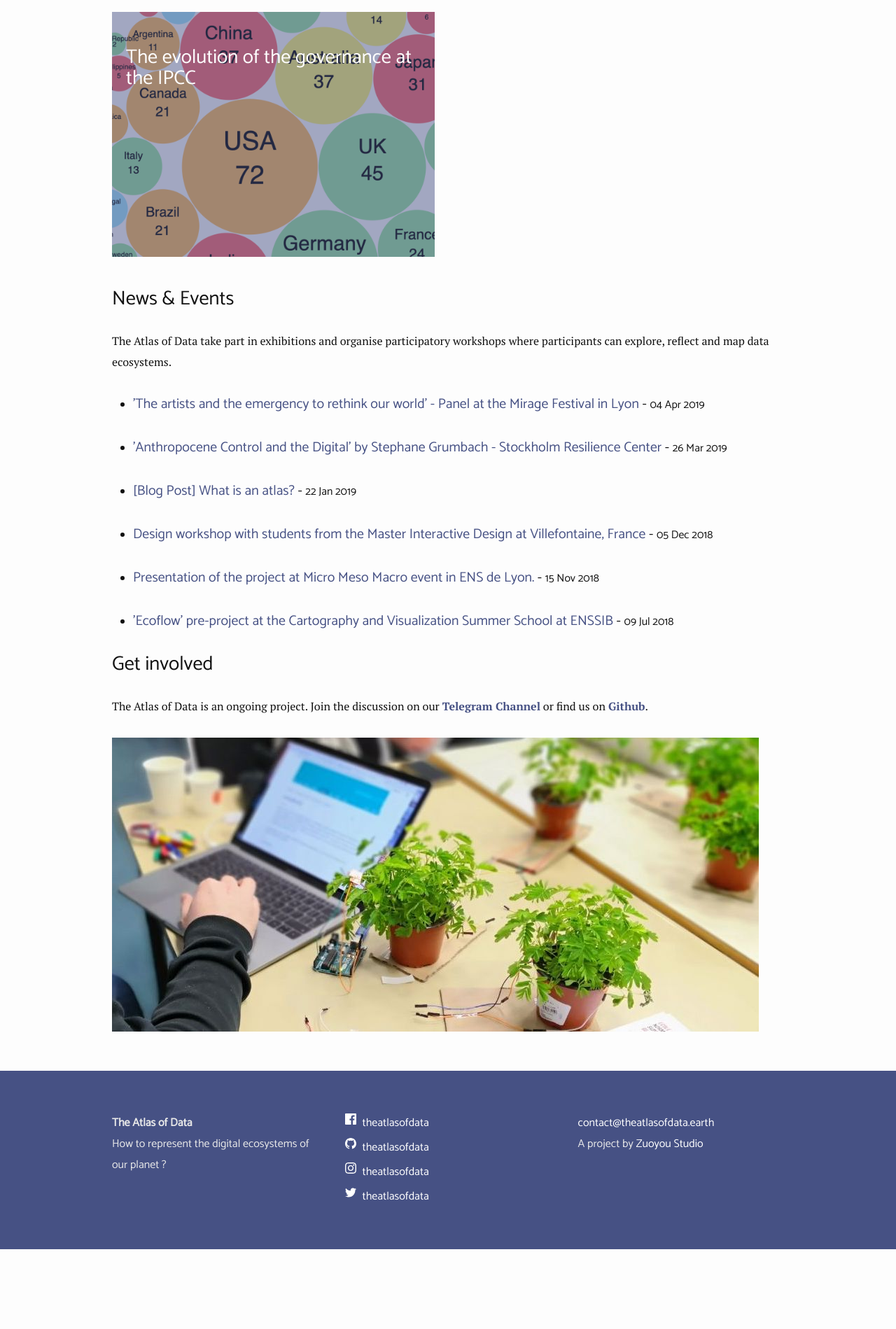
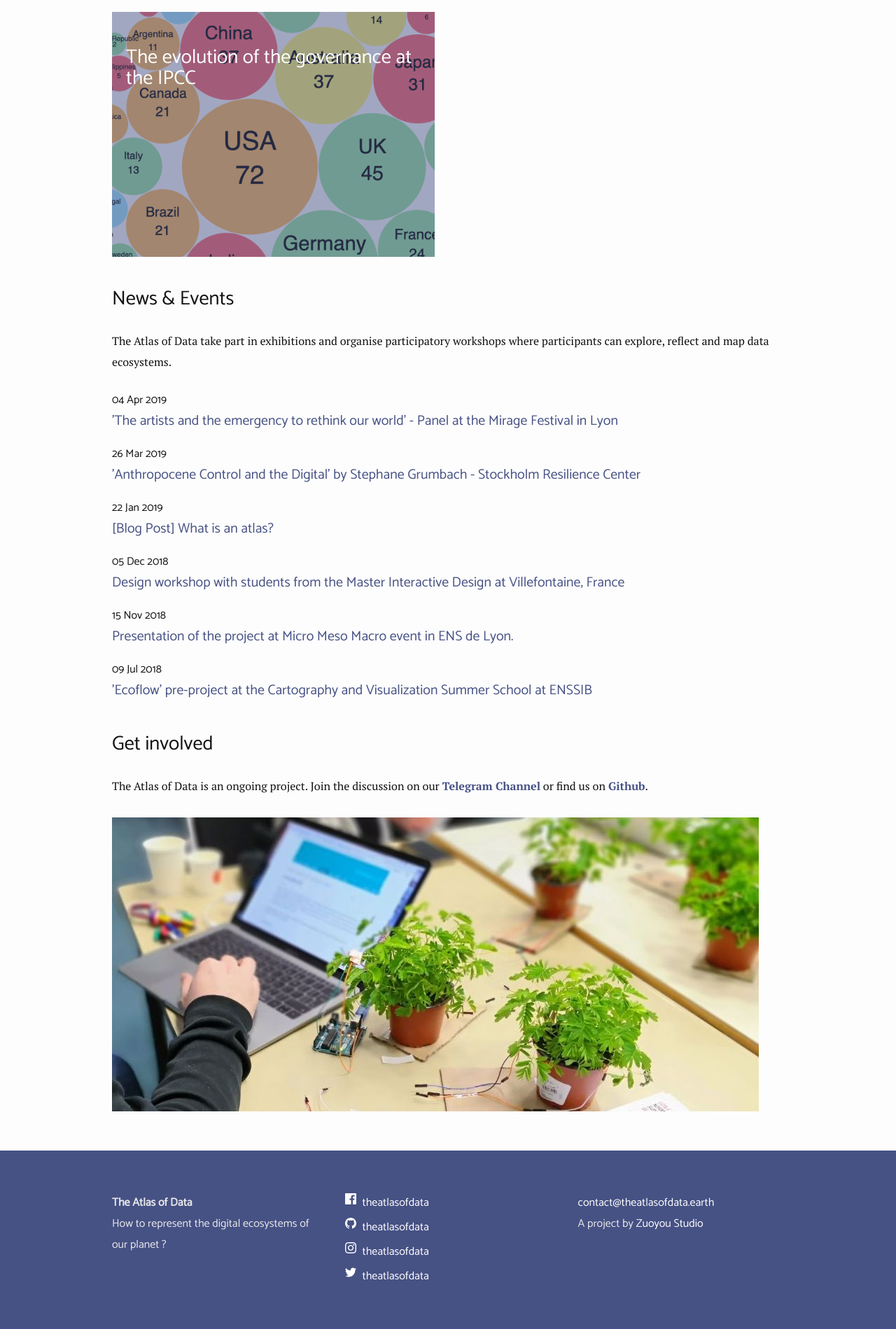
Before and after one commit to atlasofdata/atlasofdata.github.io, a Jekyll site: the page built from index.md, in a window 1280 px wide. Shown: the part 3787-5686 px from the top of the page at 70% size. Built offline with Jekyll 4.4.1, drawn with Linux system fonts in a browser that asks for light colours; nearby versions of some CDN libraries; a script that is not in the unit is left out; before the commit the page ends 5572 px from its top, so only the background shows below that.

Commit message:
cleaner news feed

```diff
--- a/_includes/news.html
+++ b/_includes/news.html
@@ -3,8 +3,9 @@
   {% for post in site.news reversed %}
       <li>
         <h4>
-          <a href="{% if post.link %}{{ post.link }}{% else %}{{ post.url }}{% endif %}" {% if post.link %}target="_blank"{% endif %}>{% if post.link %}{%else%}[Blog Post] {% endif %}{{ post.title }}</a>{% if post.author %} by {{ post.author }}{% endif %} -
-        <small><date>{{ post.date | date_to_string}}</date></small>
+          <small><date>{{ post.date | date_to_string}}</date></small>
+          <br>
+          <a href="{% if post.link %}{{ post.link }}{% else %}{{ post.url }}{% endif %}" {% if post.link %}target="_blank"{% endif %}>{% if post.link %}{%else%}[Blog Post] {% endif %}{{ post.title }}</a>{% if post.author %} by {{ post.author }}{% endif %}
         </h4>
       </li>
   {% endfor %}
--- a/css/main.scss
+++ b/css/main.scss
@@ -143,6 +143,23 @@ figure {
   }
 }
 
+#news {
+  ul {
+    list-style: none;
+    margin: 0;
+  }
+
+  li {
+    padding-bottom: 1em;
+  }
+
+  h4 {
+    padding: 0;
+    margin: 0
+  }
+
+}
+
 #icons {
   background-image: url(/img/Boston_geospatial_optimized.gif);
 }
```
